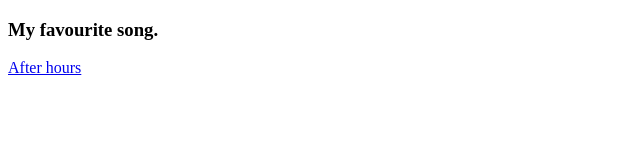
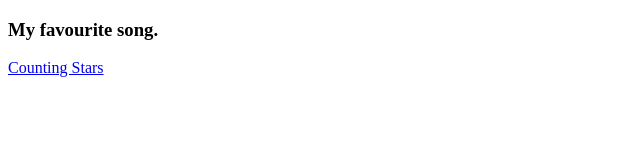
Before and after one commit to AryaXVer7/HTML-programs, a plain HTML site: page index.html in a window 1280 px wide. Shown: the full height of the page, 0-640 px from the left. Drawn offline with Linux system fonts and the light colour scheme.

Commit message:
My favourite song.

```diff
--- a/index.html
+++ b/index.html
@@ -5,6 +5,6 @@
     </head>
     <body>
         <h3>My favourite song.</h3>
-        <a href="https://youtu.be/ygTZZpVkmKg?si=MpXivObKVnOj2k_K" target="_blank" title="Goes to youtube video">After hours</a>
+        <a href="https://youtu.be/hT_nvWreIhg?si=I2FhbOkosbOFlS0V" target="_blank" title="Goes to youtube video">Counting Stars</a>
     </body>
 </html>
```
